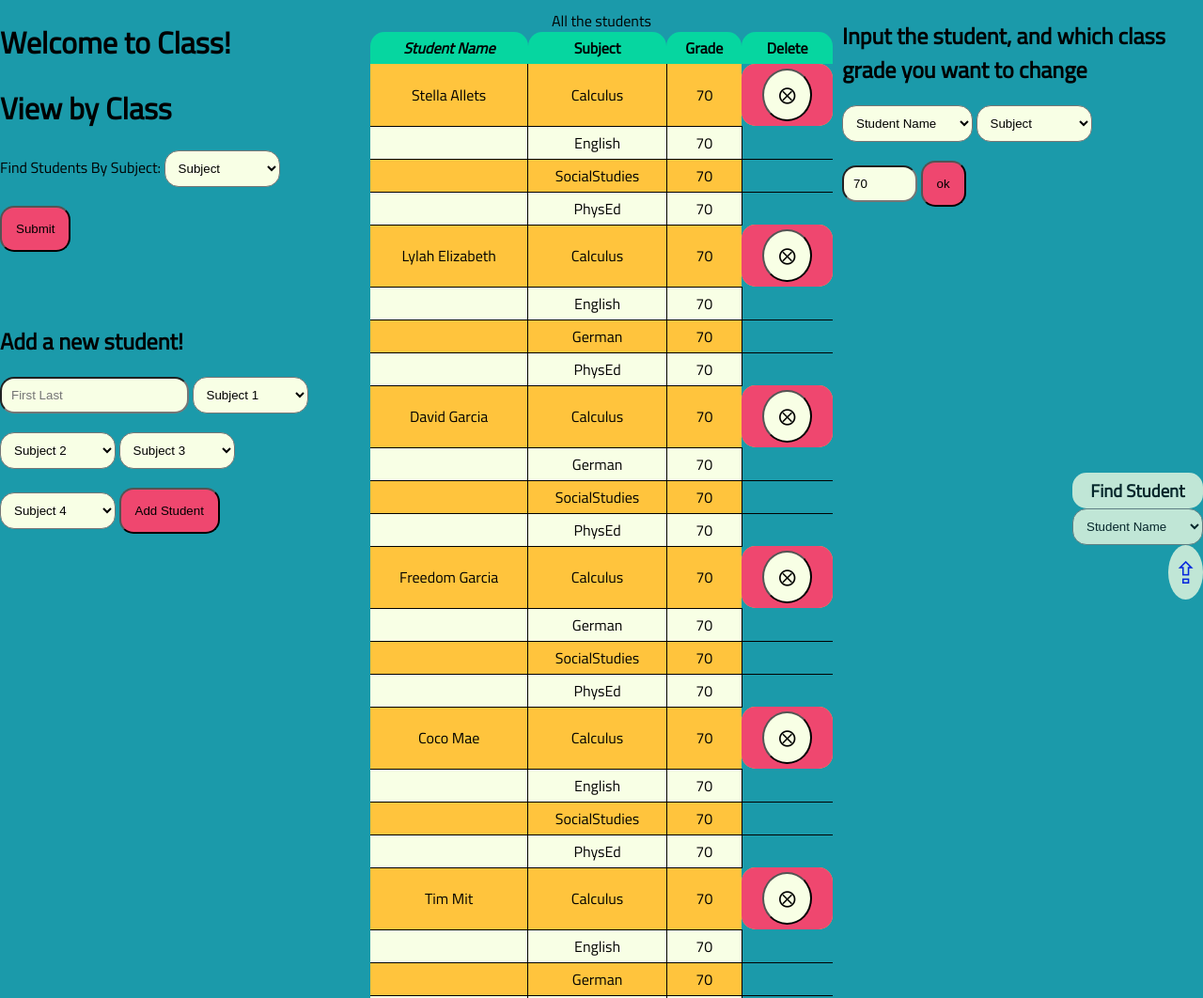
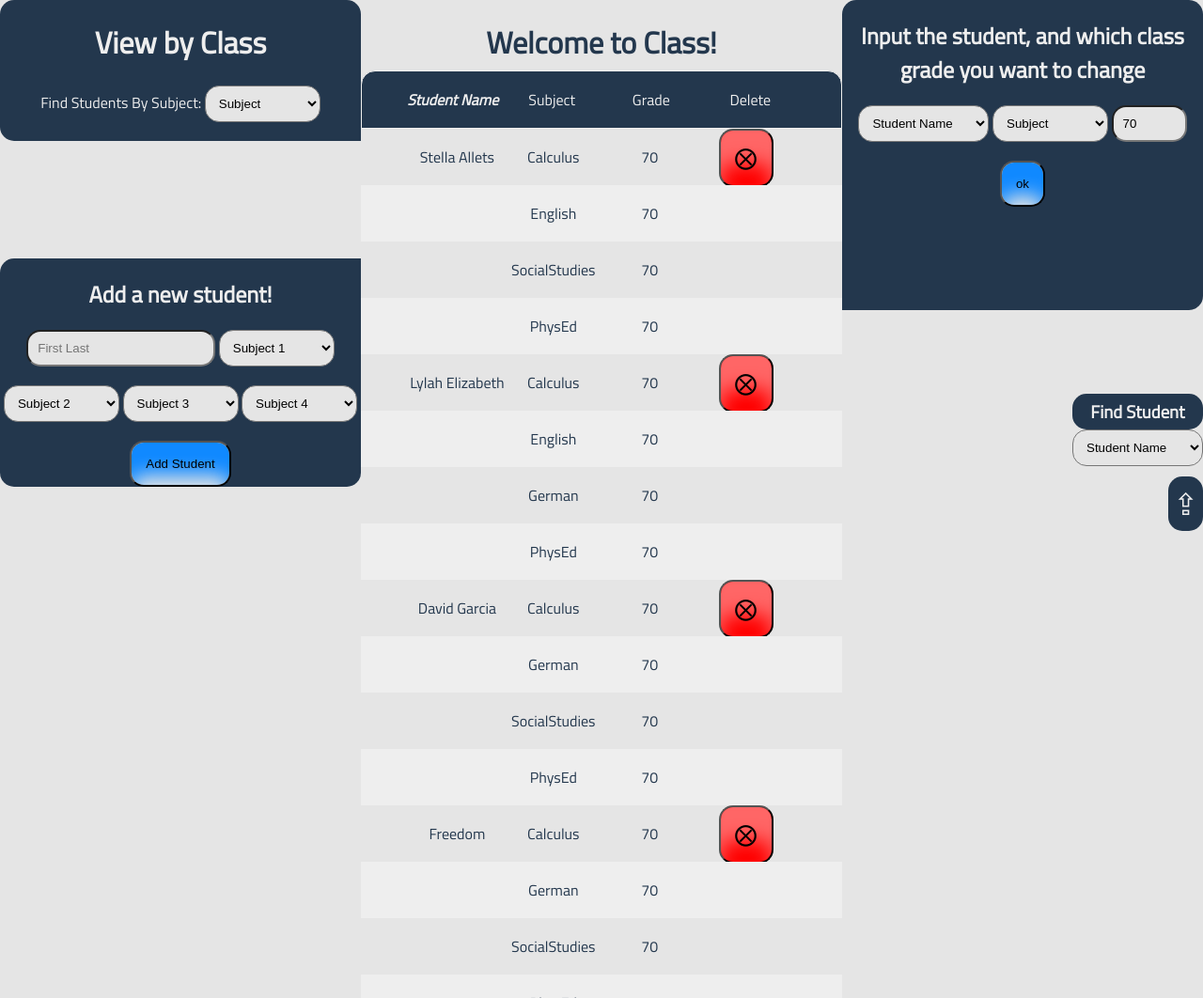
Before and after one commit to Dai1337/fantastic-octo-waffle, a plain HTML site: page index.html in a window 1280 px wide. Shown: the top 1062 px of the page at 94% size. Drawn offline with Linux system fonts and the light colour scheme.

Commit message:
Add files via upload

```diff
--- a/css/css.css
+++ b/css/css.css
@@ -1,27 +1,31 @@
 @import url('https://fonts.googleapis.com/css?family=Titillium+Web&display=swap');
-/* rgba(248, 255, 229, 1);
-rgba(6, 214, 160, 1);
-rgba(27, 154, 170, 1);
-rgba(239, 71, 111, 1);
-rgba(255, 196, 61, 1);*/
+:root {
+    --color1: #23374d;
+    --color2: #1089ff;
+    --color3: #e5e5e5;
+    --color4: #eeeeee;
+}
 body{
-    min-width: 700px;
+    min-width: 821px;
     width: auto !important;
-    width: 375px;
     margin: 0px;
+    text-align: center;
     font-family: 'Titillium Web', sans-serif;
-    background-color: rgba(27, 154, 170, 1);
+    background-color: var(--color3);
+    color: var(--color1);
     display: grid;
     grid-template-columns: 30% 100fr 30%;
-    grid-template-rows: 325px 200px auto;
+    grid-template-rows: 175px 100px 475px auto;
+}
+#welcome{
+    grid-column: 2;
+    grid-row: 1;
 }
 nav{
-    grid-column: 3;
     position: fixed;
     z-index: 3;
     right:0px;
-    bottom: 25%;
-    opacity: 0.75;
+    top: 50%;
 }
 nav h3{
     margin-bottom: 0px;
@@ -33,15 +37,24 @@ nav div{
     margin-top: -15px;
 }
 nav a{
+    display: block;
     text-decoration: none;
     font-size: 2em;
+    border-radius: 15px;
     padding: 5px 20px;
-    border-radius: 50%;
+    transform: translateY(65px);
 }
 nav h3, nav a{
     text-align: center;
-    background-color: rgba(248, 255, 229, 1);
+    background-color:var(--color1);
+    color:var(--color4);
     padding:5px;
+}
+nav select{
+    right:0px;
+}
+nav a:hover{
+    color: var(--color2);
 }
 select option{
     height: 100px;
@@ -49,69 +62,156 @@ select option{
 }
 form{
     position: relative;
-    /* float: left; */
-    margin-right: 10%;
 }
-table, th, tr, td{
-    z-index: 2;
-    border:  1px solid black;
-    border-collapse: collapse;
-    padding: 5px 10px;
-}
-th{
+#header{
+    position: sticky;
+    position: -webkit-sticky;
+    display: block;
     border-top-left-radius: 15px;
     border-top-right-radius: 15px;
+    background-color: var(--color1);
+    color: var(--color4);
+    border: 1px solid var(--color4);
+    border-collapse: collapse;
+    padding: 30px, 0px;
+    flex-wrap: nowrap;
+    top: 0;
+    left: 0px;
 }
-table,th{
-    border:hidden;
-    margin: 10px;
+#studentTable{
+    grid-column: 2;
+    grid-row: 2;
+    grid-row-end: 2;
+    display: grid;
+    position: relative;
+    transform: translateY(-100px);
+    margin: 0px, 10px, 5px;
+    width:100%;
 }
-table{
-    grid-column: 2;
-    grid-row: 1;
-    grid-row-end: 2;
-    margin-bottom: 15px;
-}
-tr{
-    background-color: rgba(6, 214, 160, 1);
+#studentTable div{
+    grid-column-start: 1;
+    grid-column-end: 4;
+    grid-template-columns: repeat(4, 1fr);
+    column-gap: 1000px;
+    height: 60px;
 }
 button{
-    background-color: rgba(239, 71, 111, 1);
+    /* border: 1px solid var(--color1); */
+    box-shadow: 0px 35px 20px var(--color2) inset;
+    background-color: var(--color3);
     border-radius: 15px;
     padding: 15px;
 }
+div, p{
+    display: inline-block;
+}
+div div div, #header div{
+    line-height: 60px;
+    width: 20%;
+    overflow: hidden;
+}
+div div:first-child{
+    grid-column: 1;
+}
+div div:last-child{
+    grid-column: 2;
+}
+div.table:nth-child(3){
+    grid-column: 3;
+}
+div.table:nth-child(4){
+    grid-column: 4;
+}
 button:hover{
-    background-color: rgba(248, 255, 229, 1);
+    box-shadow: 0px 35px 20px var(--color1) inset;
+    color: var(--color4);
 }
 input, select{
     border-radius: 15px;
     padding: 10px;
-    background-color: rgba(248, 255, 229, 1);
+    background-color: var(--color3);
     margin-bottom: 20px;
 }
-nav select{
-    right:0px;
-    /* position: fixed; */
+form{
+    background-color: var(--color1);
+    color: var(--color4);
+    height: fit-content;
 }
 #addStudent{
+    border-radius: 15px 0px 15px 15px;
     grid-column: 1;
-    grid-row: 2;
+    grid-row: 3;
     position: relative;
 }
 #viewBySubject{
+    border-radius: 15px 15px 0px 15px;
     grid-column: 1;
     grid-row: 1;
     position: relative;
-
 }
 #changeGrade{
+    border-radius: 15px 15px 15px 0px;
     grid-column: 3;
     grid-row: 1;
+    grid-row-end: 2;
+    height: 330px;
     position: relative;
-    clear:left;
+    margin-left: auto;
+    margin-right: auto;
 }
 #backClass{
+    position: relative;
+    display: none;
+}
+#confirmContainer{
+    position: fixed;
+    height: 100vh;
+    width: 100%;
+    background-image: radial-gradient(rgb(255,255,255,0.5),rgb(0,0,0,0.5));
+    -webkit-backdrop-filter: blur(2px);
+    backdrop-filter: blur(2px);
+    z-index: 4;
+}
+#confirm{
+    font-size: 2em;
+    color: var(--color4);
+    padding: 15px;
     position: absolute;
-    display: none;
-    right: 0px;
+    width: 300px;
+    height: auto;
+    font-weight: bolder;
+    text-align: center;
+    top: 25%;
+    left: 50%;
+    border-radius: 15px;
+    transform: translate(-50%);
+    background-color: var(--color2);
+    opacity: .8;
+    border: 5px solid var(--color4);
+    z-index: 4;
+    text-overflow:clip;
 }
+#confirm button{
+    position: absolute;
+    bottom: 5px;
+    width: 45%;
+    height: auto;
+}
+#yes{
+    left: 5px;
+    background-color: #060;
+    box-shadow: 0px 35px 20px #0f0 inset;
+}
+#yes:hover{
+    background-color: #0f0;
+    box-shadow: 0px 35px 20px #060 inset;
+}
+#no, .remove{
+    right: 5px;
+    background-color: #f00;
+    box-shadow: 0px 35px 20px #f66 inset;
+}
+#no:hover, .remove:hover{
+    background-color: #f66;
+    box-shadow: 0px 35px 20px #f00 inset;
+}
--- a/index.html
+++ b/index.html
@@ -8,6 +8,7 @@
     <link rel="stylesheet" href="css/css.css" />
 </head>
 <body>
+    <h1 id="welcome">Welcome to Class!</h1>
     <form target="table_holder" id="addStudent">
         <label for="newStudent"><h2>Add a new student!</h2></label>
         <input type="text" name="newStudent" id="newStudent" pattern="^[A-Z][a-z]+\s[A-Z][a-z]+$" title="Please provide a First name starting with a capital letter and a Last name with the same parameters." placeholder="First Last" required>
@@ -23,16 +24,14 @@
         <select name="sub4" class="sub" id="sub4" required>
             <option value="">Subject 4</option>
         </select>
-        <button onclick="(newStudent.value) ? addStudent(studentArray) : false;">Add Student</button>
+        <button onmouseup="addStudent(studentArray)">Add Student</button>
     </form>
     <form target="table_holder" id="viewBySubject">
-        <h1 id="welcome">Welcome to Class!</h1>
         <h1>View by Class</h1>
         <label for="whichSubject">Find Students By Subject:</label>
-        <select name="whichSubject" id="whichSubject" class="sub" required>
+        <select onchange="(byClassMode) ? nextClass() :whoIsInMyClass();" name="whichSubject" id="whichSubject" class="sub" required>
             <option value="">Subject</option>
         </select>
-        <button onclick="whoIsInMyClass();" id="whoClass">Submit</button>
         <button onclick="backFromClass();" id="backClass">&#11178;</button>
     </form>
     <form target="table_holder" id="changeGrade">
@@ -48,24 +47,29 @@
     </form>
     <nav>
         <label for="nav"><h3>Find Student</h3></label>
+        <div>
+            <a href="#welcome">&#8682;</a>
+        </div>
         <select name="nav" id="nav" onchange="window.location.href = (this.value) ? (this.value):false;">
                 <option value="">Student Name</option>
             </select>
-        <div>
-            <a href="#welcome">&#8682;</a>
+        </nav>
+        <div id="studentTable">
+            <div id="header">
+                <div class="1"><strong><em>Student Name</em></strong></div>
+                <div class="2">Subject</div>
+                <div class="3">Grade</div>
+                <div class="4">Delete</div>
             </div>
-    </nav>
-    <table id="studentTable">
-        <tr>
-            <th><strong><em>Student Name</em></strong></th>
-            <th>Subject</th>
-            <th>Grade</th>
-            <th>Delete</th>
-        </tr>
-        <caption>All the students</caption>
-    </table>
+        </div>
         <div name="java"id="java"></div>
         <iframe src="about:blank" frameborder="0" width="0px" height="0px" name="table_holder"></iframe>
+        <div id="confirmContainer" style="display: none;">
+            <div id="confirm">
+                <p id="removeQ"></p>
+                <button id="yes">yes</button>    <button id="no">no</button>
+            </div>
+        </div>
         <script src="javascript/js.js"></script>
     </body>
     </html>
--- a/javascript/js.js
+++ b/javascript/js.js
@@ -41,6 +41,10 @@ var lylahElizabeth = new Students("Lylah Elizabeth", [new Calculus(), new Englis
 var peppaPig = new Students("Peppa Pig", [new Calculus(), new English(), new German(), new SocialStudies()]);
 var studentArray = [davidGarcia,stellaAllets,luisSiul,timMit,freedomGarcia,cocoMae,lylahElizabeth,peppaPig];
 
+const color1 = "#23374d"; //dark blue
+const color2 = "#1089ff"; //bright blue
+const color3 = "#e5e5e5"; //less bright white
+const color4 = "#eeeeee"; //off white
 var rowId = 0; //global variable to be able to redraw the table continuously
 var message = document.getElementById("java"); //allows each function to communicate with the end user
 var studentsInMyClass = new Array(); //global array for whoIsInMyClass function and when the ammended table has to be redrawn
@@ -48,34 +52,31 @@ var byClassMode = false; // turns true when the whoIsInMyClass function is calle
 function makeTable(students){
   for (var i = 0; i < students.length;i++){
     for (var x = 0; x < students[i].subjects.length; x++){ // sorts through each subject of each student
-      var studentRow = document.createElement("tr"); // for each subject of each student it creates a row
+      var studentRow = document.createElement("div"); // for each subject of each student it creates a row
       studentRow.id = "row" + rowId; // with a different ID
-      (x % 2 == 0) ? studentRow.style.backgroundColor = "rgba(255, 196, 61, 1)":
-      studentRow.style.backgroundColor = "rgba(248, 255, 229, 1)";
+      (x % 2 == 0) ? studentRow.style.backgroundColor = color3:
+      studentRow.style.backgroundColor = color4;
+      studentRow.className = "table";
       document.getElementById("studentTable").appendChild(studentRow); // then adds each row to the table
-      for(var y = 0; y < 3; y++){
-        var studentData = document.createElement("td");
-        var removeStudent = document.createElement("td");
+      for(var y = 0; y < 4; y++){
+        var studentData = document.createElement("div");
+        var removeStudent = document.createElement("div");
         var close = document.createElement("button");
         (y == 0 && x == 0) ? (studentData.innerText = students[i].name, studentData.id = students[i].name) : // important for spacing in the rows to only print the name if it's the first iteration of the student.
-        (y == 1) ? studentData.innerText = students[i].subjects[x].subject :
-        (y == 2) ? studentData.innerText = students[i].subjects[x].grade:
-        studentData.innerText = " ";
+        (y == 1) ? (studentData.innerText = students[i].subjects[x].subject) :
+        (y == 2) ? (studentData.innerText = students[i].subjects[x].grade):
+        (studentData.style.display = "none");
         studentData.style.textAlign = "center";
         document.getElementById("row" + rowId).appendChild(studentData);
         (y == 2 && x == 0) ? ( // if it's the first row and last element for each  it adds a new table data that includes a remove button
         close.innerText = "⨂",
-          close.style.fontSize = "1.15em",
-          close.style.backgroundColor = "rgba(248, 255, 229, 1)",
-          close.style.borderRadius = "50%",
+          close.style.fontSize = "1.5em",
           close.className = ("remove"),
           close.id = (i),
-          close.padding = "9mm",
+          // close.padding = "9mm",
           removeStudent.appendChild(close),
-          removeStudent.style.backgroundColor = "rgba(239, 71, 111, 1)",
-          removeStudent.style.border = "hidden",
-          removeStudent.style.borderRadius = "15px",
-          removeStudent.style.textAlign = "center",
+          removeStudent.style.backgroundColor = color3,
+          removeStudent.style.color = color4,
           document.getElementById("row" + rowId).appendChild(removeStudent)
           ) : removeStudent.innerText = "";
       }
@@ -85,12 +86,23 @@ function makeTable(students){
 }
 
 function removeStudent(i){
-  message.innerText = "you have removed " + studentArray[i].name;
+  let confirm = document.getElementById("confirmContainer");
+  let question = document.getElementById("removeQ");
+  let yes = document.getElementById("yes");
+  let no = document.getElementById("no");
+  confirm.style.display = "block";
+  question.innerText = "Are you sure you want to remove " +((byClassMode)? studentsInMyClass[i].name : studentArray[i].name)+" from School?";
+  yes.onclick = function(){
+    confirm.style.display = "none";
+    message.innerText = "you have removed " + ((byClassMode)? studentsInMyClass[i].name : studentArray[i].name);
     messageStyle(message);
     removeTable(studentArray);
     removeNameDropdown();
-  studentArray.splice(i,1);
+    (byClassMode)? studentsInMyClass.splice(i,1) :studentArray.splice(i,1);
     startUp();
+  }
+  no.onclick = ()=> confirm.style.display = "none";
+  confirm.onclick = ()=> confirm.style.display = "none";
 }
 
 function removeTable(students) {
@@ -159,9 +171,9 @@ function sortStudents(array){
 
 function whoIsInMyClass(){
   var subjectName = document.getElementById("whichSubject").value;
-  var hideSubmit = document.getElementById("whoClass");
+  // var hideSubmit = document.getElementById("whoClass");
   var displayBack = document.getElementById("backClass");
-  hideSubmit.style.display = "none";
+  // hideSubmit.style.display = "none";
   displayBack.style.display = "initial";
   for (var i = 0; i < studentArray.length; i++){
     for (var x = 0; x < studentArray[i].subjects.length; x++){
@@ -182,18 +194,18 @@ function whoIsInMyClass(){
 }
 
 function backFromClass(){
-  var displaySubmit = document.getElementById("whoClass");
   var hideBack = document.getElementById("backClass");
-  displaySubmit.style.display = "initial";
   hideBack.style.display = "none";
   removeTable(studentsInMyClass);
   removeNameDropdown();
   studentsInMyClass = [];
-  // for (i in studentsInMyClass){
-  //   studentsInMyClass[i].delete;
-  // }
   startUp();
   byClassMode = false;
+}
+
+function nextClass(){
+  backFromClass();
+  whoIsInMyClass();
 }
 
 function messageStyle(message){
@@ -205,7 +217,7 @@ function messageStyle(message){
   message.style.width = "25%";
   message.style.bottom = "0px";
   message.style.borderRadius = "15px";
-  message.style.backgroundColor = "rgba(255, 196, 61, 1)";
+  message.style.backgroundColor = color2;
   message.style.padding = "10px";
   message.style.textAlign = "center";
   var opacity = 100;
@@ -251,37 +263,37 @@ function addStudent(students){
     for (x = 1; x < 5; x++){ // takes the values of subject the user inputs and runs a loop on the subject array to pull the constructor functions of each subject inputed.
       for (y = 0; y < subArray.length; y++){
         if (document.getElementById("sub" + x).value == subArray[y].subject){
-          newSubs.push(subArray[y]); // takes each contructor that matches the user input and makes a new array to be refferenced by the Students constructor.
+          newSubs.push(subArray[y]); // takes each contructor that matches the user input and makes a new array to be refferenced by the Students consdivuctor.
         }
       }
     }
     var newStudent= new Students(name,[newSubs[0],newSubs[1],newSubs[2],newSubs[3]]);
     students.push(newStudent); // adds the new Student to the outside array
     for (i = 0; i < newStudent.subjects.length; i++){ // runs a similar function to makeTable, but the distinction lies within the need to append the table instead of remake it.
-      var newRow = document.createElement("tr");
+      var newRow = document.createElement("div");
       newRow.id = "row" + rowId;
-      (i % 2 == 0) ? newRow.style.backgroundColor = "rgba(255, 196, 61, 1)":
-                      newRow.style.backgroundColor = "rgba(248, 255, 229, 1)";
+      (i % 2 == 0) ? newRow.style.backgroundColor = color3:
+                     newRow.style.backgroundColor = color4;
       document.getElementById("studentTable").appendChild(newRow);
       for (x = 0; x < 3; x++){
-        var newData = document.createElement("td");
-        (x == 0 && i == 0) ? (newData.innerText = newStudent.name, newData.id = newStudent.name): // important for spacing in the rows to only print the name if it's the first iteration of the student.
-        (x == 1) ? newData.innerText = newStudent.subjects[i].subject :
-        (x == 2) ? newData.innerText = newStudent.subjects[i].grade:
-        newData.innerText = " ";
-        newData.style.textAlign = "center";
+        var newData = document.createElement("p");
+        (x == 0 && i == 0) ? (newData.innerText = newStudent.name, newData.id = newStudent.name, newData.style.textAlign ="left"): // important for spacing in the rows to only print the name if it's the first iteration of the student.
+                  (x == 1) ? (newData.innerText = newStudent.subjects[i].subject, newData.style.textAlign = "center"):
+                  (x == 2) ? (newData.innerText = newStudent.subjects[i].grade, newData.style.textAlign = "right"):
+                  (newData.innerText = " ", newData.style.textAlign = "right");
+        // newData.style.textAlign = "center";
         document.getElementById("row"+rowId).appendChild(newData);
         message.innerHTML = name + " has been added to the table!"; // lets the user know that the function has run.
         messageStyle(message);
         (y == 2 && x == 0) ? (
         close.innerText = "⨂",
         close.style.fontSize = "1.15em",
-        close.style.backgroundColor = "rgba(248, 255, 229, 1)",
+        close.style.backgroundColor = color3,
         close.style.borderRadius = "50%",
         close.className = ("remove"),
         close.id = (i),
         removeStudent.appendChild(close),
-        removeStudent.style.backgroundColor = "rgba(239, 71, 111, 1)",
+        removeStudent.style.backgroundColor = color1,
         removeStudent.style.border = "hidden",
         removeStudent.style.borderRadius = "15px",
         removeStudent.style.textAlign = "center",
@@ -322,6 +334,7 @@ function startUp(){ // condensing code that is used over and over
   setStudentNav(studentArray);
   makeButtons();
 }
-
+window.onload = function(){
   setSubjectsDropdown(subArray);
   startUp();
+}
```
Lines whose indentation alone changed are shown as unchanged.
